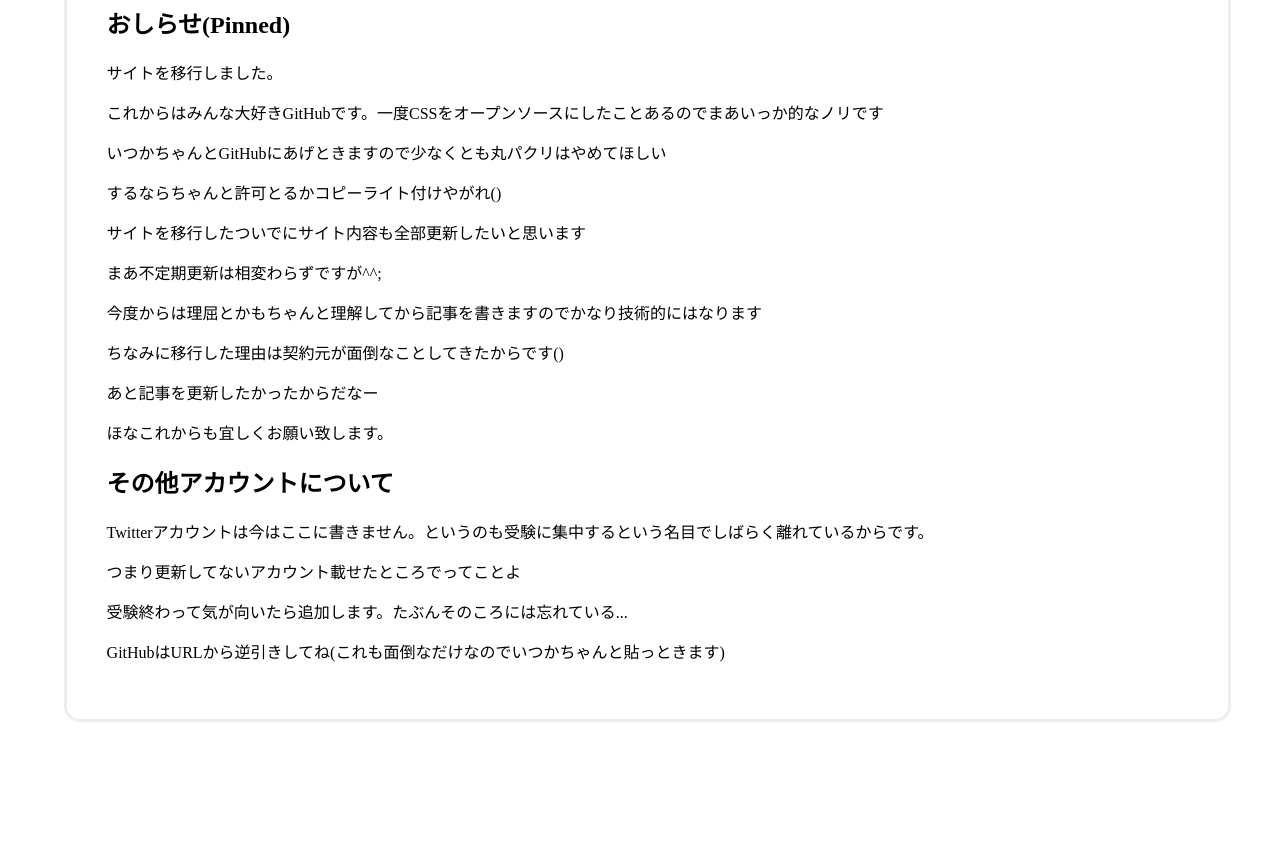
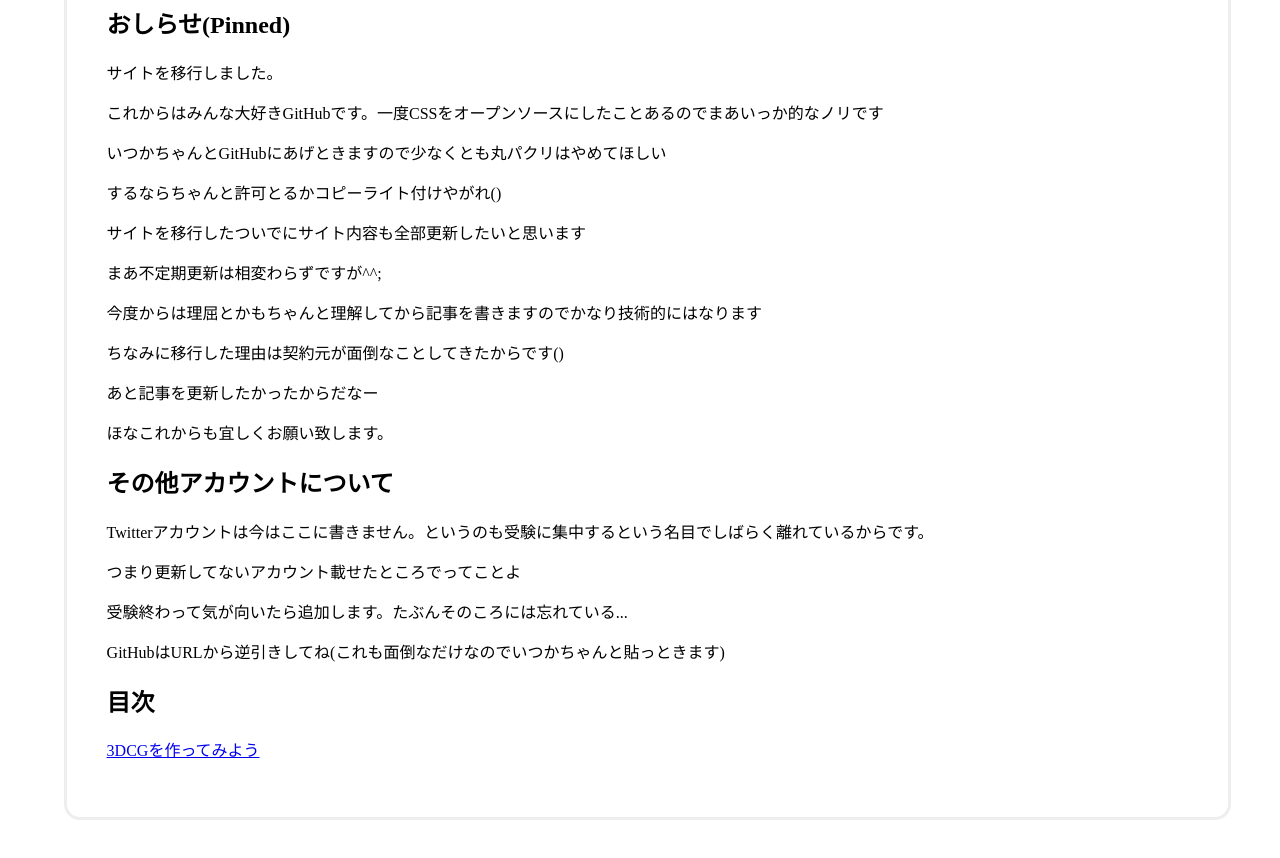
Before and after one commit to MIYUKINNGU/Articles, a plain HTML site: page index.html in a window 1280 px wide. Shown: the part 200-1058 px from the top of the page. Before the commit the page ends 1030 px from the top, so only its background shows below. Drawn offline with Linux system fonts and the light colour scheme.

Commit message:
Update index.html

```diff
--- a/index.html
+++ b/index.html
@@ -29,6 +29,8 @@
                 <p class="text">つまり更新してないアカウント載せたところでってことよ</p>
                 <p class="text">受験終わって気が向いたら追加します。たぶんそのころには忘れている...</p>
                 <p class="text">GitHubはURLから逆引きしてね(これも面倒なだけなのでいつかちゃんと貼っときます)</p>
+                <h2>目次</h2>
+                <p><a href="./Make3DRenderer">3DCGを作ってみよう</a></p>
             </div>
         </main>
 </body>
```
